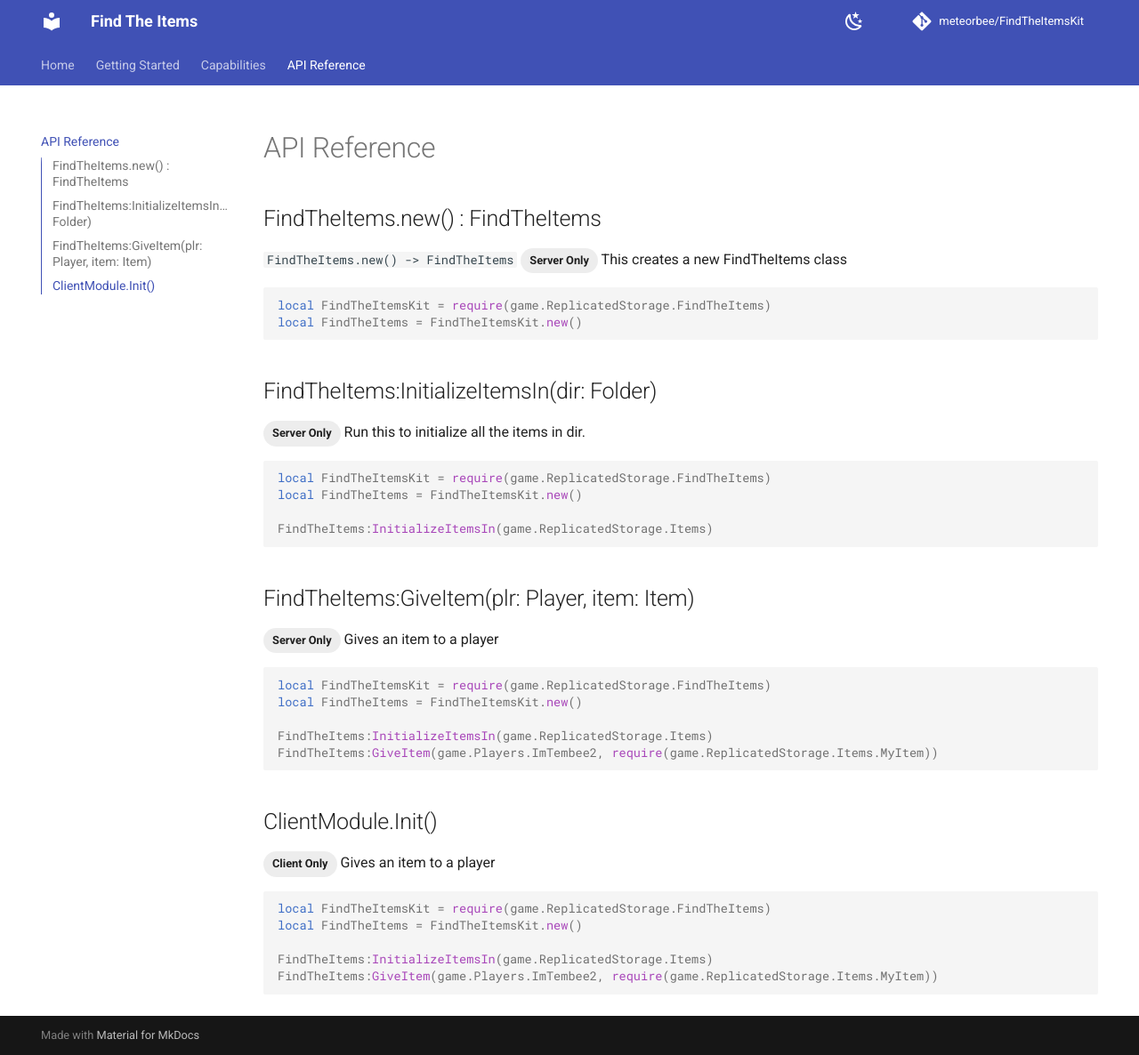
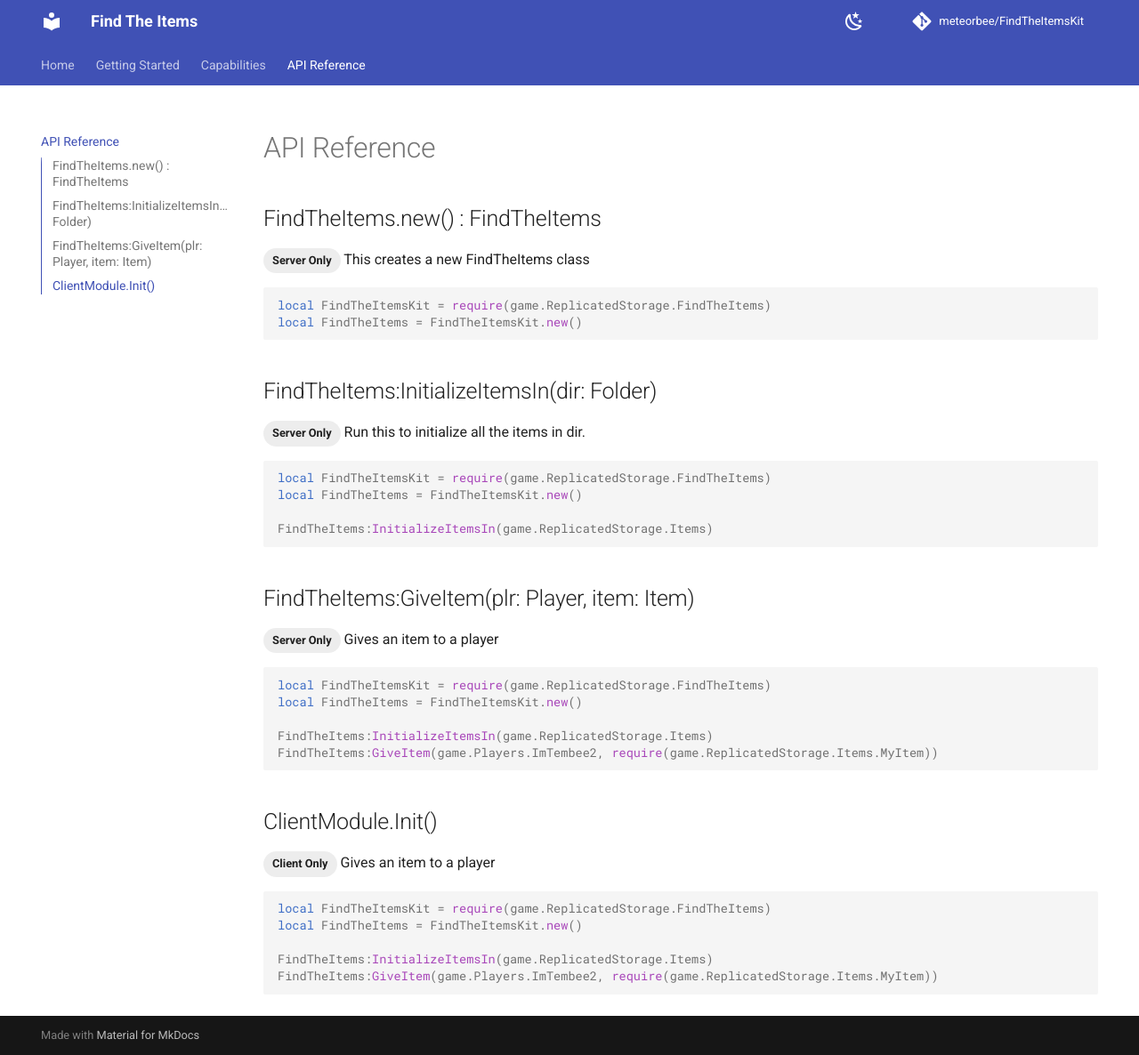
Before and after one commit to meteorbee/FindTheItems, an MkDocs documentation site: the page built from docs/APIReference.md, in a window 1280 px wide and 1186 px high. Shown: the whole window at 89% size. Built offline with MkDocs 1.6.1 and Material for MkDocs 9.7.7, drawn with Linux system fonts in a browser that asks for light colours; comment, search, counter and statistics services are not loaded.

Commit message:
More api reference!

````diff
--- a/docs/APIReference.md
+++ b/docs/APIReference.md
@@ -1,7 +1,6 @@
 # API Reference
 
 ## FindTheItems.new() : FindTheItems
-`FindTheItems.new() -> FindTheItems`
 <span class="md-tag md-tag--secondary">Server Only</span>
 This creates a new FindTheItems class
 ```luau
````
